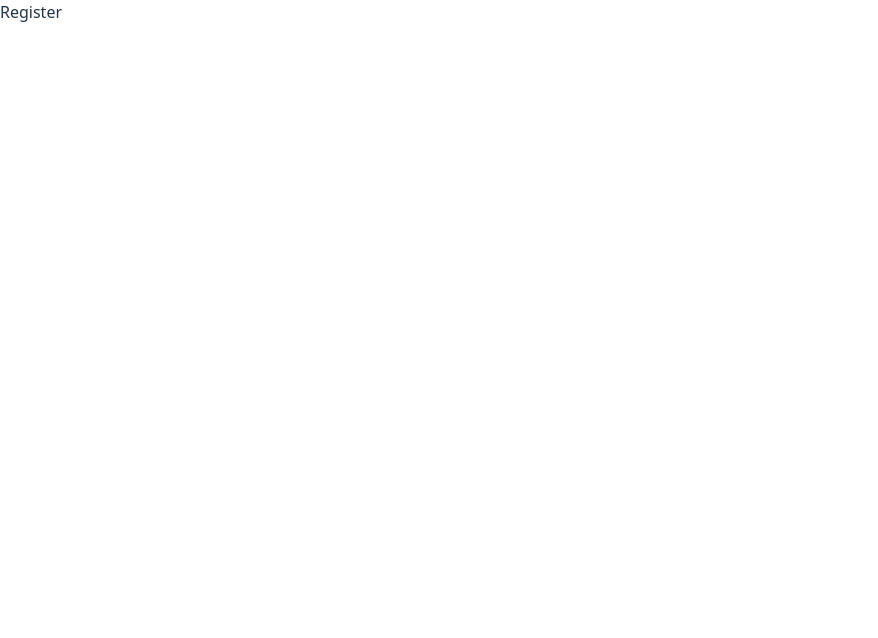
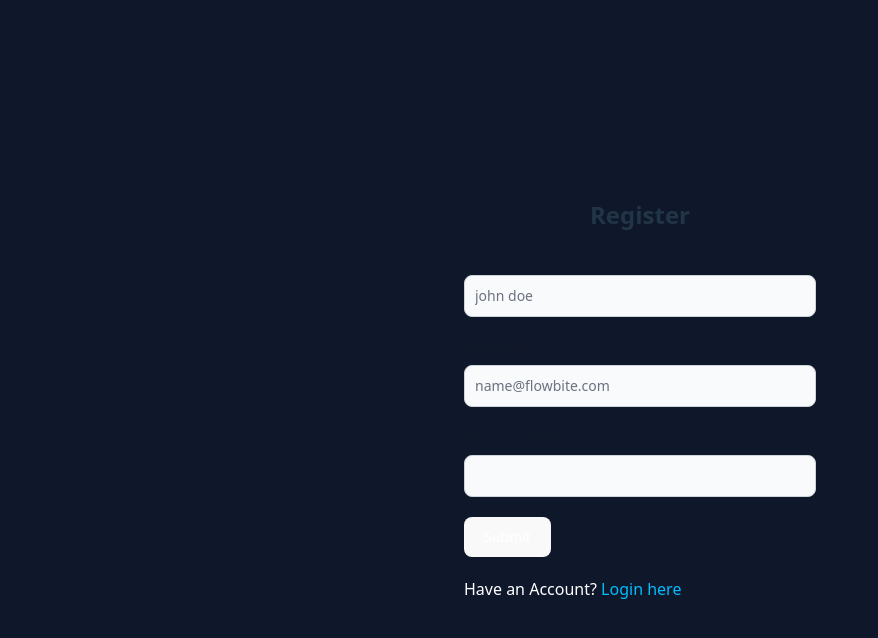
Before and after one commit to techsolve-group-project/client, a React (Vite) app: page /register in a window 1280 px wide. Shown: the top 638 px of the page, without its empty margins (0-878 px from the left). Built offline with nearby package versions, Linux system fonts and the light colour scheme.

Commit message:
feat: Add Login and Register components with routing

```diff
--- a/src/main.jsx
+++ b/src/main.jsx
@@ -1,19 +1,36 @@
-import { StrictMode } from "react";
-import { createRoot } from "react-dom/client";
-import { BrowserRouter, Routes, Route } from "react-router";
-import "./index.css";
-import AuthLayout from "./components/AuthLayout";
+import { StrictMode } from 'react';
+import { createRoot } from 'react-dom/client';
+import { BrowserRouter, Routes, Route } from 'react-router';
+import './index.css';
+import AuthLayout from './components/AuthLayout';
+import Login from './pages/Login';
+import Register from './pages/Register';
 
-createRoot(document.getElementById("root")).render(
+createRoot(document.getElementById('root')).render(
   <StrictMode>
     <BrowserRouter>
       <Routes>
-        <Route path="/login" element={<h1>Login</h1>} />
-        <Route path="/register" element={<h1>Register</h1>} />
+        <Route
+          path="/login"
+          element={<Login />}
+        />
+        <Route
+          path="/register"
+          element={<Register />}
+        />
         <Route element={<AuthLayout />}>
-          <Route path="/" element={<h1>Home</h1>} />
-          <Route path="/add-question" element={<h1>Add question form</h1>} />
-          <Route path="/questions/:id" element={<h1>Question details</h1>} />
+          <Route
+            path="/"
+            element={<h1>Home</h1>}
+          />
+          <Route
+            path="/add-question"
+            element={<h1>Add question form</h1>}
+          />
+          <Route
+            path="/questions/:id"
+            element={<h1>Question details</h1>}
+          />
         </Route>
       </Routes>
     </BrowserRouter>
--- /dev/null
+++ b/src/pages/Login.jsx
@@ -0,0 +1,60 @@
+import React from 'react';
+import { Link } from 'react-router';
+
+const Login = () => {
+  return (
+    <div className="bg-slate-900 h-screen w-screen flex justify-center items-center">
+      <form className="max-w-sm mx-auto w-lg p-4">
+        <h2 className="dark:text-white font-bold text-2xl mb-4 text-center">Login</h2>
+        <div className="mb-5">
+          <label
+            htmlFor="email"
+            className="block mb-2 text-sm font-medium text-gray-900 dark:text-white"
+          >
+            Your email
+          </label>
+          <input
+            type="email"
+            id="email"
+            className="bg-gray-50 border border-gray-300 text-gray-900 text-sm rounded-lg focus:ring-blue-500 focus:border-blue-500 block w-full p-2.5 dark:bg-gray-700 dark:border-gray-600 dark:placeholder-gray-400 dark:text-white dark:focus:ring-blue-500 dark:focus:border-blue-500"
+            placeholder="name@flowbite.com"
+            required
+          />
+        </div>
+        <div className="mb-5">
+          <label
+            htmlFor="password"
+            className="block mb-2 text-sm font-medium text-gray-900 dark:text-white"
+          >
+            Your password
+          </label>
+          <input
+            type="password"
+            id="password"
+            className="bg-gray-50 border border-gray-300 text-gray-900 text-sm rounded-lg focus:ring-blue-500 focus:border-blue-500 block w-full p-2.5 dark:bg-gray-700 dark:border-gray-600 dark:placeholder-gray-400 dark:text-white dark:focus:ring-blue-500 dark:focus:border-blue-500"
+            required
+          />
+        </div>
+        <button
+          type="submit"
+          className="text-white bg-blue-700 hover:bg-blue-800 focus:ring-4 focus:outline-none focus:ring-blue-300 font-medium rounded-lg text-sm w-full sm:w-auto px-5 py-2.5 text-center dark:bg-blue-600 dark:hover:bg-blue-700 dark:focus:ring-blue-800 mb-5"
+        >
+          Submit
+        </button>
+        <div className="text-white">
+          <p>
+            Doesn't have an Account?{' '}
+            <Link
+              className="text-sky-400"
+              to={'/register'}
+            >
+              Register here
+            </Link>
+          </p>
+        </div>
+      </form>
+    </div>
+  );
+};
+
+export default Login;
--- /dev/null
+++ b/src/pages/Register.jsx
@@ -0,0 +1,75 @@
+import React from 'react';
+import { Link } from 'react-router';
+
+const Register = () => {
+  return (
+    <div className="bg-slate-900 h-screen w-screen flex justify-center items-center">
+      <form className="max-w-sm mx-auto w-lg p-4">
+        <h2 className="dark:text-white font-bold text-2xl mb-4 text-center">Register</h2>
+        <div className="mb-5">
+          <label
+            htmlFor="name"
+            className="block mb-2 text-sm font-medium text-gray-900 dark:text-white"
+          >
+            Your name
+          </label>
+          <input
+            type="name"
+            id="name"
+            className="bg-gray-50 border border-gray-300 text-gray-900 text-sm rounded-lg focus:ring-blue-500 focus:border-blue-500 block w-full p-2.5 dark:bg-gray-700 dark:border-gray-600 dark:placeholder-gray-400 dark:text-white dark:focus:ring-blue-500 dark:focus:border-blue-500"
+            placeholder="john doe"
+            required
+          />
+        </div>
+        <div className="mb-5">
+          <label
+            htmlFor="email"
+            className="block mb-2 text-sm font-medium text-gray-900 dark:text-white"
+          >
+            Your email
+          </label>
+          <input
+            type="email"
+            id="email"
+            className="bg-gray-50 border border-gray-300 text-gray-900 text-sm rounded-lg focus:ring-blue-500 focus:border-blue-500 block w-full p-2.5 dark:bg-gray-700 dark:border-gray-600 dark:placeholder-gray-400 dark:text-white dark:focus:ring-blue-500 dark:focus:border-blue-500"
+            placeholder="name@flowbite.com"
+            required
+          />
+        </div>
+        <div className="mb-5">
+          <label
+            htmlFor="password"
+            className="block mb-2 text-sm font-medium text-gray-900 dark:text-white"
+          >
+            Your password
+          </label>
+          <input
+            type="password"
+            id="password"
+            className="bg-gray-50 border border-gray-300 text-gray-900 text-sm rounded-lg focus:ring-blue-500 focus:border-blue-500 block w-full p-2.5 dark:bg-gray-700 dark:border-gray-600 dark:placeholder-gray-400 dark:text-white dark:focus:ring-blue-500 dark:focus:border-blue-500"
+            required
+          />
+        </div>
+        <button
+          type="submit"
+          className="text-white bg-blue-700 hover:bg-blue-800 focus:ring-4 focus:outline-none focus:ring-blue-300 font-medium rounded-lg text-sm w-full sm:w-auto px-5 py-2.5 text-center dark:bg-blue-600 dark:hover:bg-blue-700 dark:focus:ring-blue-800 mb-5"
+        >
+          Submit
+        </button>
+        <div className="text-white">
+          <p>
+            Have an Account?{' '}
+            <Link
+              className="text-sky-400"
+              to={'/login'}
+            >
+              Login here
+            </Link>
+          </p>
+        </div>
+      </form>
+    </div>
+  );
+};
+
+export default Register;
```
